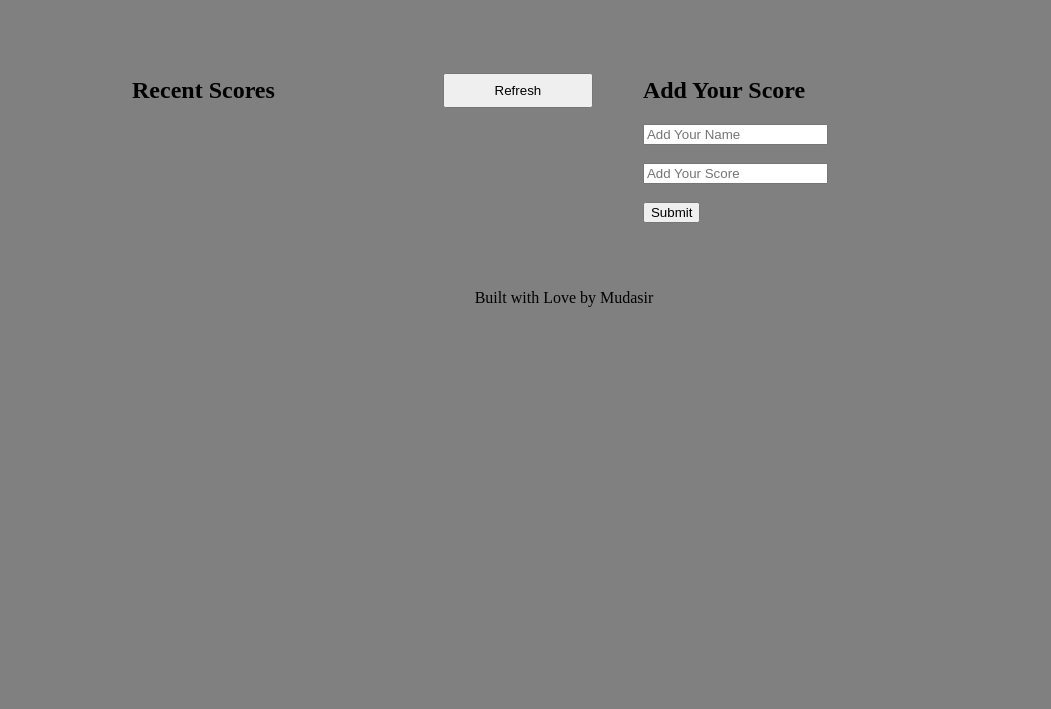
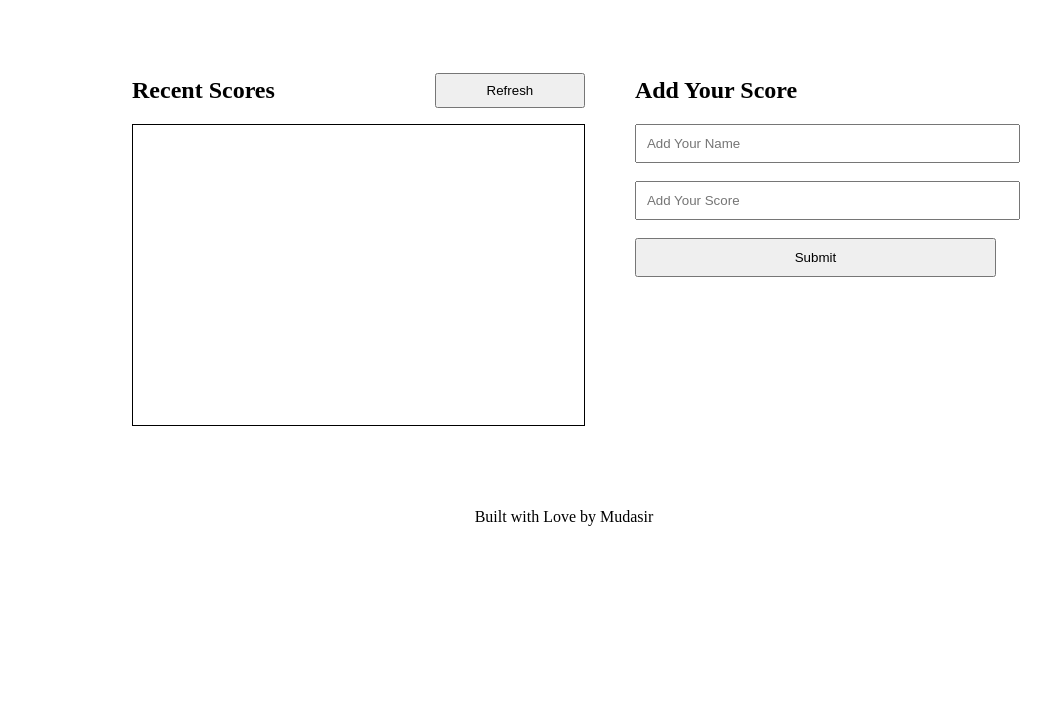
Before and after one commit to mudasiri/leaderboard-app, a website built with webpack: page src/index.html in a window 1280 px wide. Shown: the part 91-800 px from the top of the page, without its empty margins (76-1127 px from the left). Built offline with nearby package versions, Linux system fonts and the light colour scheme; no server answers.

Commit message:
added-styling-border

```diff
--- a/src/index.css
+++ b/src/index.css
@@ -1,5 +1,4 @@
 body {
-  background-color: grey;
   padding: 10px 100px;
 }
 
@@ -23,7 +22,15 @@ main {
 }
 
 #scorelist {
-  list-style-type: none;
+  border: 1px solid;
+  overflow: auto;
+  height: 300px;
+  margin-top: 0;
+}
+
+.score-item {
+  padding: 10px 0px;
+margin-right: 15px;
 }
 
 .success {
@@ -36,6 +43,11 @@ main {
   color: white;
 }
 
+input {
+  width: 100%;
+  padding: 10px;
+}
+
 footer {
   text-align: center;
 }
--- a/src/index.html
+++ b/src/index.html
@@ -14,9 +14,9 @@
             <h2>Recent Scores</h2>
             <button id="refresh">Refresh</button>
         </div>
-        <ul id="scorelist">
+        <ol id="scorelist">
 
-        </ul>
+        </ol>
     </div>
     <div class="addscore">
         <h2>Add Your Score</h2>
--- a/src/modules/helper.js
+++ b/src/modules/helper.js
@@ -8,7 +8,7 @@ export const displayScores = (scores) => {
   scoresList.innerHTML = '';
   scores.forEach((score) => {
     // append li to ul tag
-    scoresList.insertAdjacentHTML('beforeend', `<li class='score-item'>${score.user}: ${score.score}</li>`);
+    scoresList.insertAdjacentHTML('beforeend', `<li class='score-item'>${score.user}: ${score.score} <hr></li>`);
   });
 };
 
```
